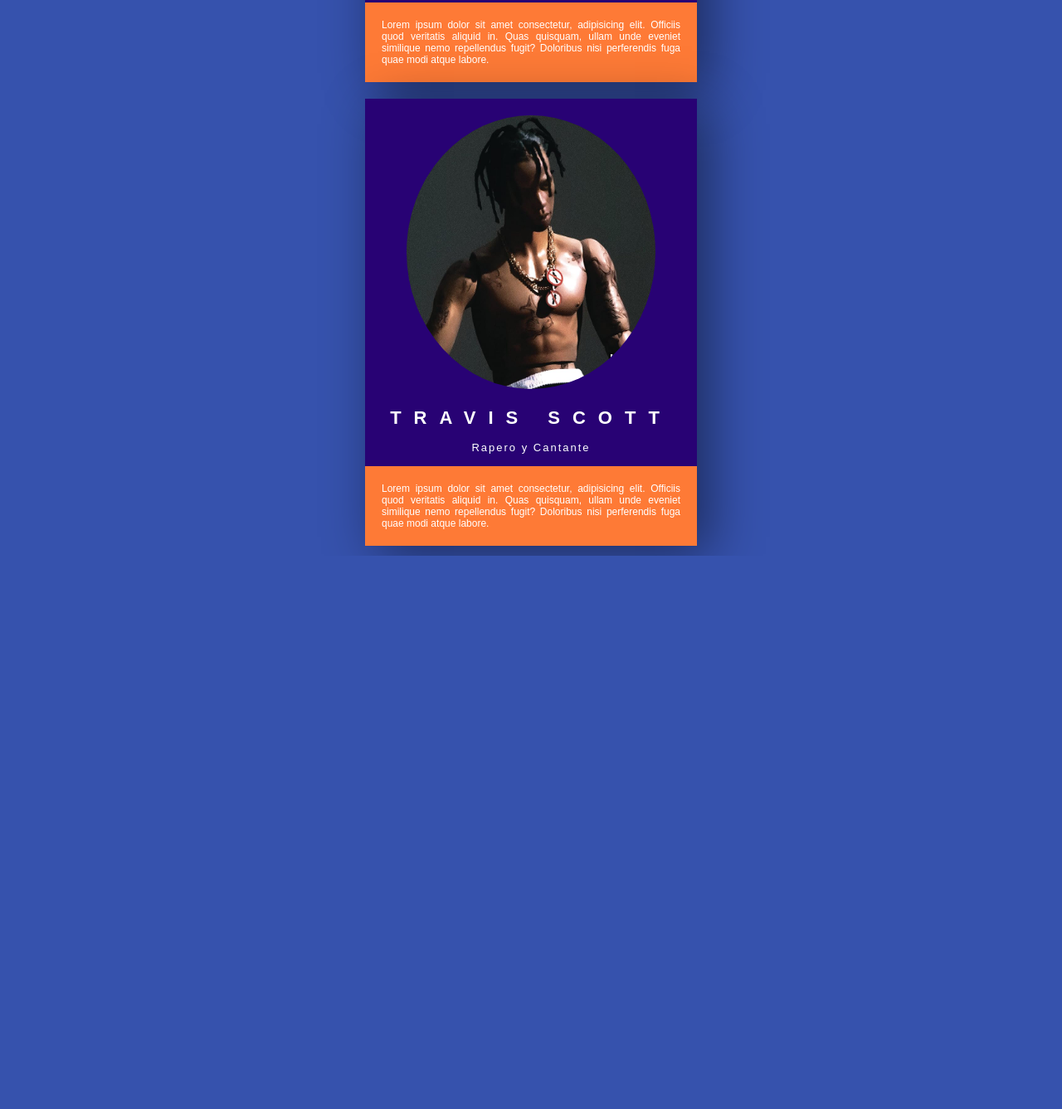
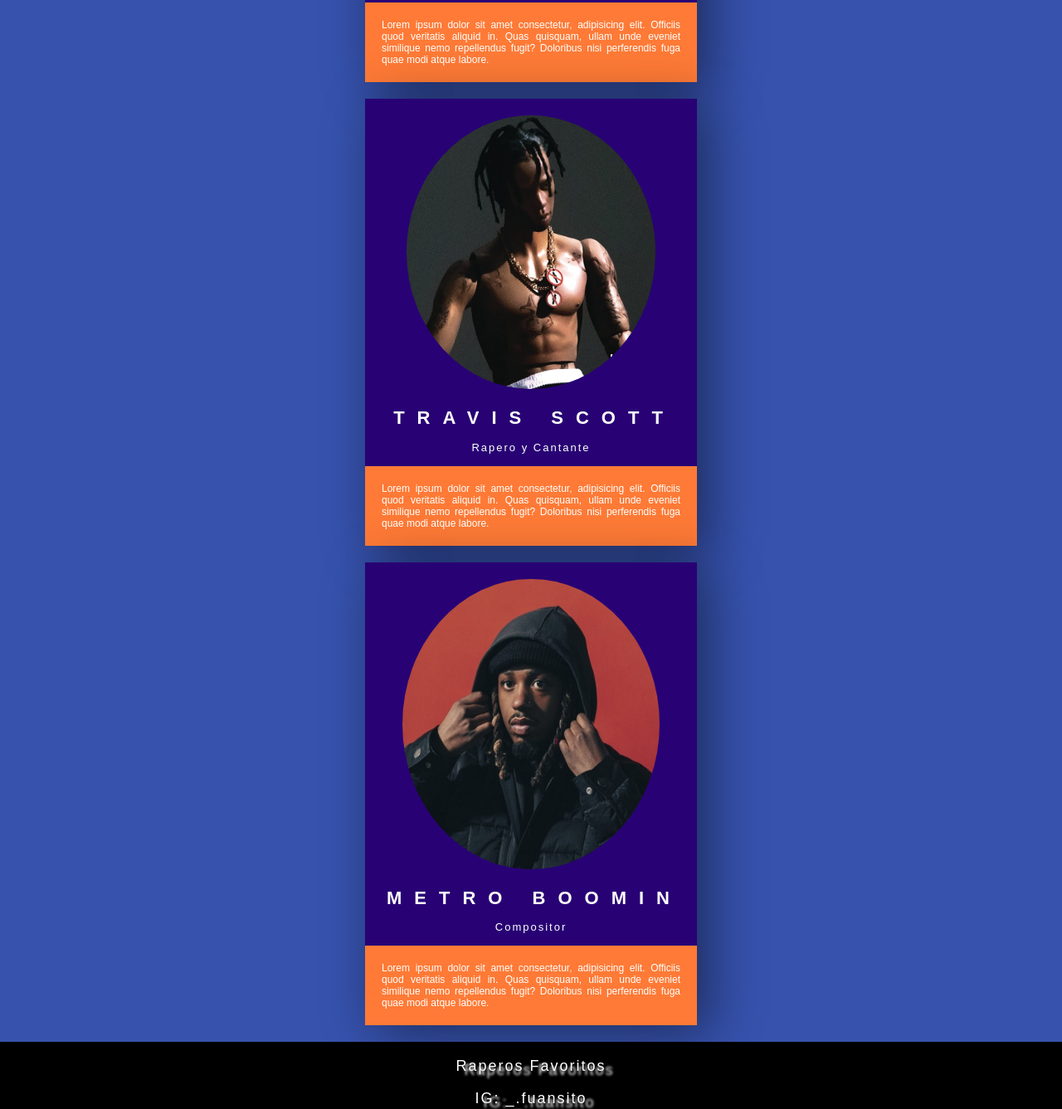
Before and after one commit to chokkoramo/Aprendiendo-HTML-Y-CSS, a plain HTML site: page index.html in a window 1280 px wide. Shown: the part 479-1816 px from the top of the page at 83% size. Before the commit the page ends 1149 px from the top, so only its background shows below. Drawn offline with Linux system fonts and the light colour scheme; files whose address does not match are found by name.

Commit message:
Metro Boomin agregado

```diff
--- a/index.html
+++ b/index.html
@@ -5,17 +5,29 @@
     <link rel="stylesheet" href="/ejercicios/Tarjeta de Presentacion/style.css">
 </head>
 <body>
-    <div class="card-kodak">
+    <div class="card">
         <img class="card_image_kodak" src="IMG/kodakblack.png">
         <h1 class="card_title">KODAK BLACK</h1>
         <h2 class="card_subtitle">Rapero y Cantante</h2>
         <p class="card_content">Lorem ipsum dolor sit amet consectetur, adipisicing elit. Officiis quod veritatis aliquid in. Quas quisquam, ullam unde eveniet similique nemo repellendus fugit? Doloribus nisi perferendis fuga quae modi atque labore.</p>
     </div>
-    <div class="card-travis">
+    <div class="card">
         <img class="card_image_travis" src="IMG/Traviscott.jpg">
         <h1 class="card_title">TRAVIS SCOTT</h1>
         <h2 class="card_subtitle">Rapero y Cantante</h2>
         <p class="card_content">Lorem ipsum dolor sit amet consectetur, adipisicing elit. Officiis quod veritatis aliquid in. Quas quisquam, ullam unde eveniet similique nemo repellendus fugit? Doloribus nisi perferendis fuga quae modi atque labore.</p>
     </div>
+    <div class="card">
+        <img class="card_image_metro" src="IMG/MetroBoomin.jpg">
+        <h1 class="card_title">METRO BOOMIN</h1>
+        <h2 class="card_subtitle">Compositor</h2>
+        <p class="card_content">Lorem ipsum dolor sit amet consectetur, adipisicing elit. Officiis quod veritatis aliquid in. Quas quisquam, ullam unde eveniet similique nemo repellendus fugit? Doloribus nisi perferendis fuga quae modi atque labore.</p>
+    </div>
+    <footer>
+        <div class="footer">
+            <p class="footer_p">Raperos Favoritos</p>
+            <p class="footer_p">IG: _.fuansito</p>
+        </div>
+    </footer>
 </body>
 </html>
--- a/style.css
+++ b/style.css
@@ -5,28 +5,22 @@ body{
     margin: 0;
 }
 
-.card-kodak{
+.card{
     background: #280274;
     text-align: center;
     width: 400px;
     margin: auto;
     margin-top: 20px;
+    margin-bottom: 20px;
     box-shadow: 15px 10px 60px 0 #0007;
-}
-
-.card-travis{
-    background: #280274;
-    text-align: center;
-    width: 400px;
-    margin: auto;
-    margin-top: 20px;
-    box-shadow: 15px 10px 60px 0 #0007;
+    box-sizing: border-box;
 }
 
 .card_title{
     padding-top: 3px;
     font-size: 22px;
     letter-spacing: 15px;
+    margin-right: -8px;
 }
 
 .card_subtitle{
@@ -56,5 +50,25 @@ body{
     height: 330px;
     margin-top: 20px;
     border-radius: 50%;
+}
 
+.card_image_metro{
+    width: 310px;
+    height: 350px;
+    margin-top: 20px;
+    border-radius: 50%;
 }
+
+.footer{
+    width: 100%;
+    height: 80px;
+    background-color: black;
+    text-align: center;
+    padding-top: 1px;
+    letter-spacing: 2px;
+}
+
+.footer_p{
+    text-shadow: 10px 5px 3px whitesmoke;
+    font-size: 18px;
+}
```
Also changed, not shown: IMG/MetroBoomin.jpg (added).
